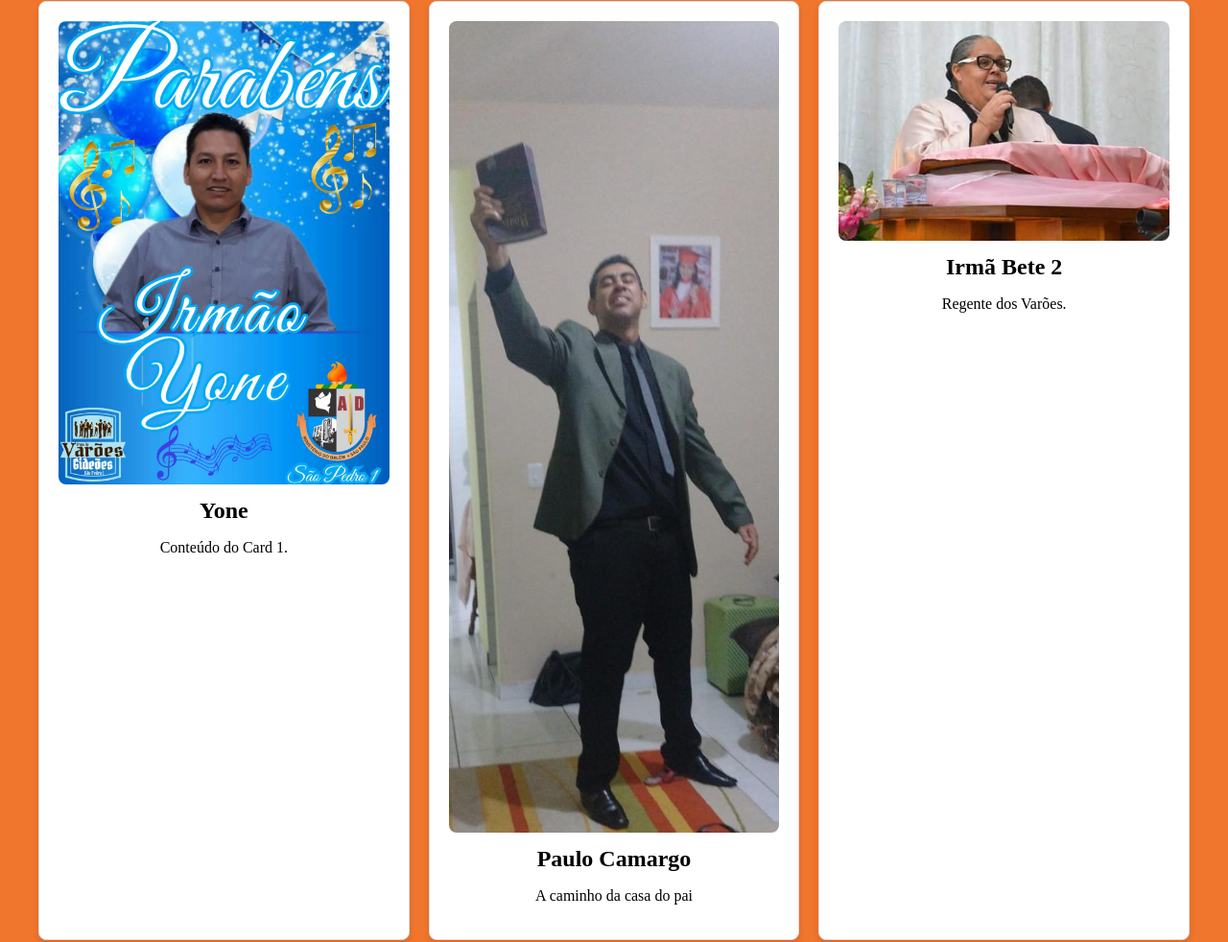
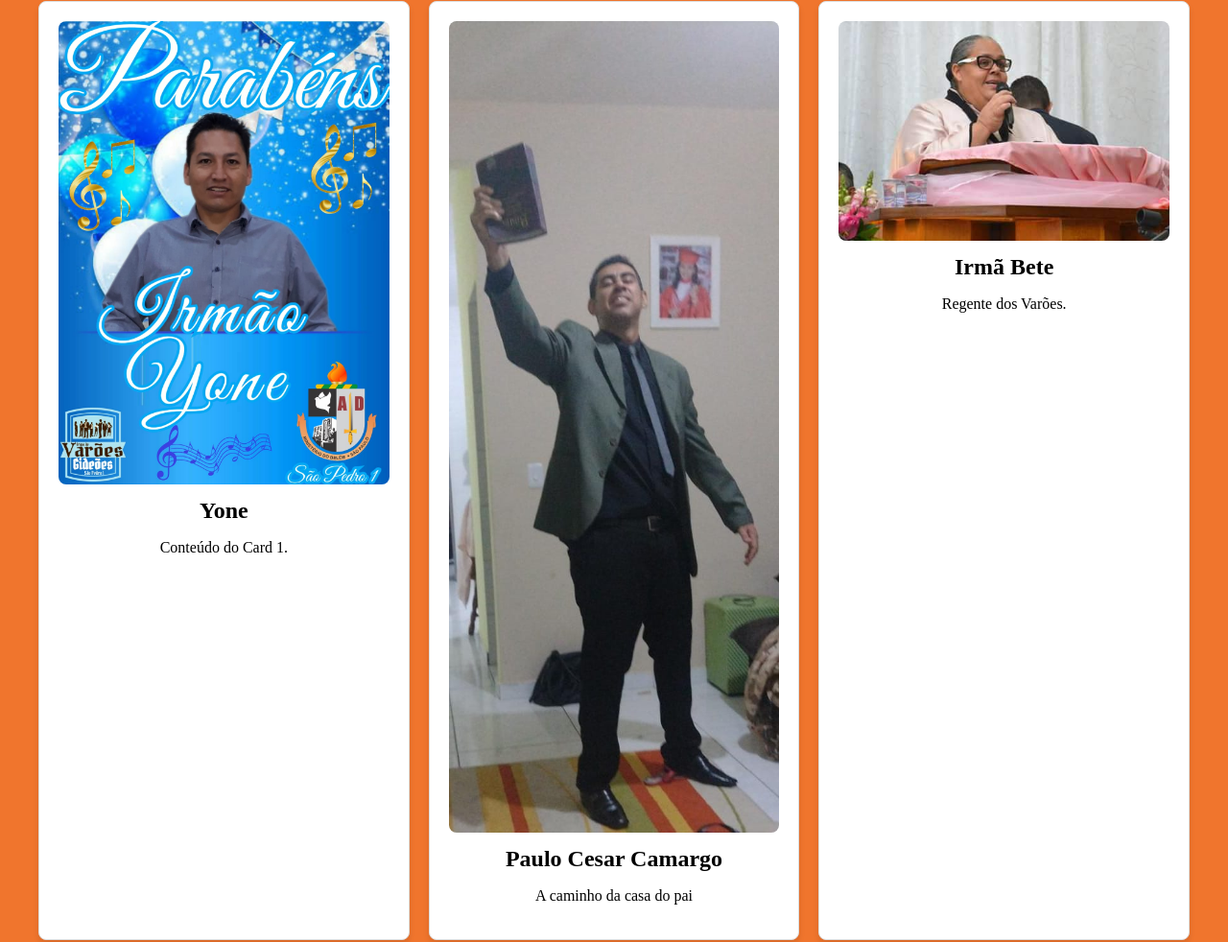
Before and after one commit to Paulo-cesar-camargo/App-Varoes, a plain HTML site: page niver.html in a window 1280 px wide. Shown: the part 2175-3157 px from the top of the page at 96% size. Drawn offline with Linux system fonts and the light colour scheme.

Commit message:
Atualizar o niver.html

```diff
--- a/niver.html
+++ b/niver.html
@@ -81,12 +81,12 @@
 
         <div class="card">
             <img src="imgNiver/paulocamargo1.jpeg" alt="Card 3">
-            <h2>Paulo Camargo</h2>
+            <h2>Paulo Cesar Camargo</h2>
             <p>A caminho da casa do pai</p>
         </div>
         <div class="card">
             <img src="imgNiver/irmaBete.jpeg" alt="Card 2">
-            <h2>Irmã Bete 2</h2>
+            <h2>Irmã Bete </h2>
             <p>Regente dos Varões.</p>
         </div>
 
```
